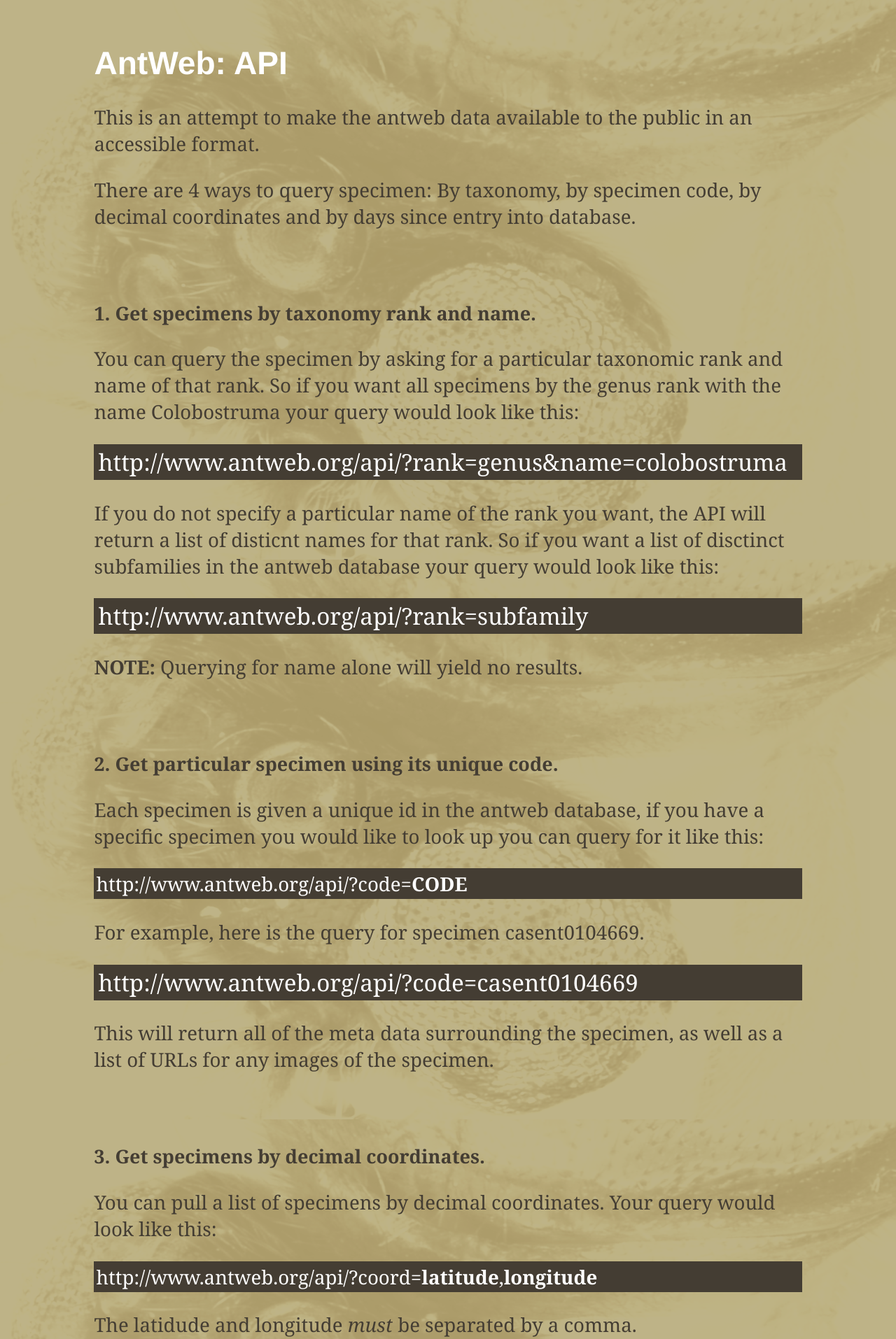
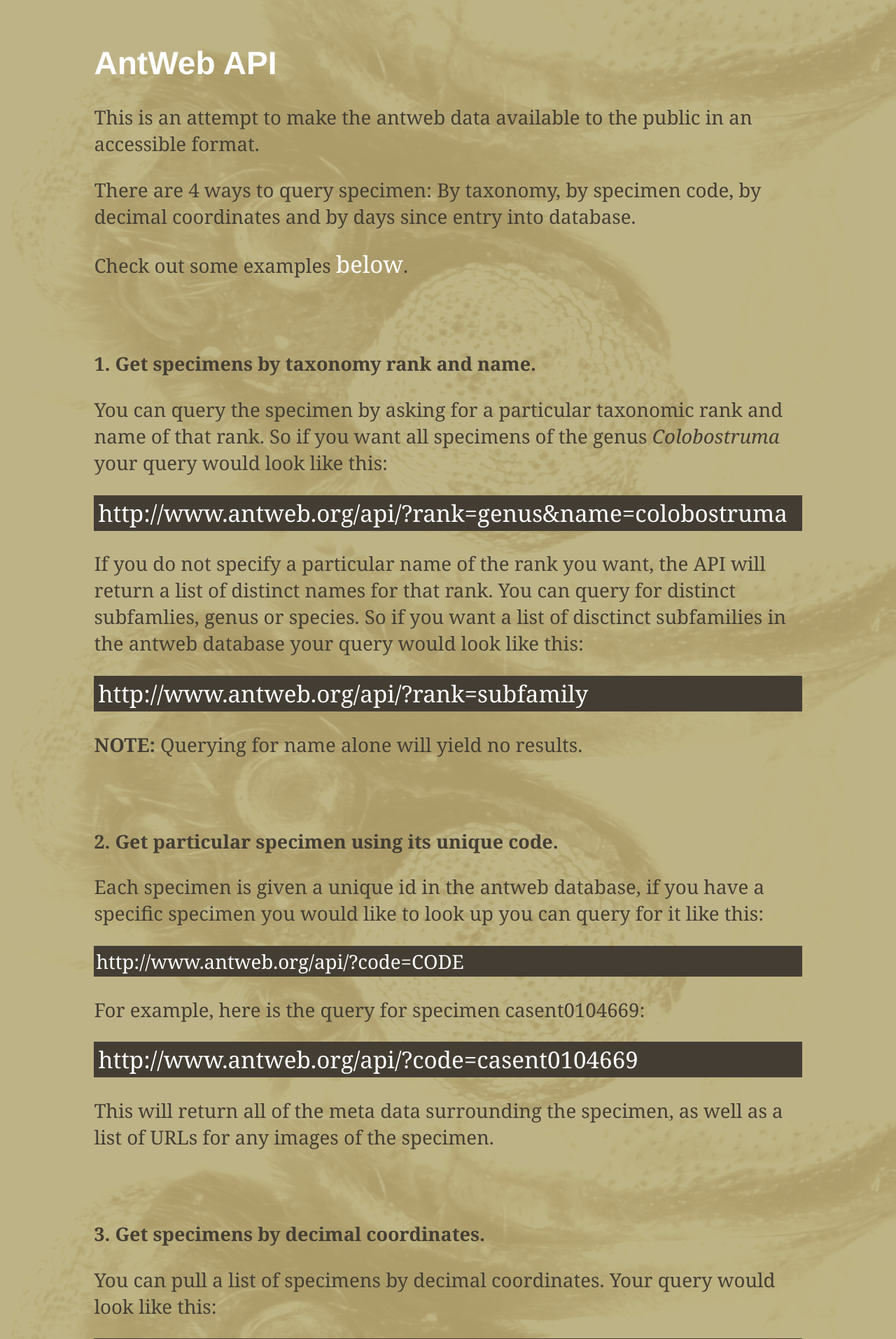
Before and after one commit to jaymollica/antweb, a PHP site: page /readme.html in a window 1280 px wide. Shown: the top 1914 px of the page at 70% size. Run offline with PHP 8.4, Linux system fonts and the light colour scheme.

Commit message:
readme changes

```diff
--- a/api/css/readme.css
+++ b/api/css/readme.css
@@ -12,18 +12,20 @@ body {
 
 }
 
-a, .link {
+a {
+  text-decoration:none;
+  color:white;
+}
+
+.link, .link a {
+  text-decoration:none;
   color:white;
   opacity:1;
   background-color:#443D33;
   padding:3px;
 }
 
-.link a {
-  text-decoration:none;
-}
-
-.link a:hover {
+a:hover {
   text-decoration:none;
   color:lightgray;
 }
--- a/api/index.php
+++ b/api/index.php
@@ -39,7 +39,7 @@ if($_REQUEST) {
     $lat = $parts[0];
     $lon = $parts[1];
 
-    $r = 25;
+    $r = 5;
 
     if(isset($_REQUEST['r'])) {
       $r = $_REQUEST['r'];
@@ -80,5 +80,8 @@ if($_REQUEST) {
   }
 
 }
+else {
+  include('readme.html');
+}
 
 ?>
--- a/api/readme.html
+++ b/api/readme.html
@@ -1,22 +1,24 @@
 <html>
   <head>
-    <title>Antweb: API</title>
+    <title>Antweb API</title>
     <link rel="stylesheet" type="text/css" href="css/readme.css" />
   </head>
   <body>
     <div class="container">
-        <h1>AntWeb: API</h1>
+        <h1>AntWeb API</h1>
 
         <p>This is an attempt to make the antweb data available to the public in an accessible format.</p>
         <p>There are 4 ways to query specimen: By taxonomy, by specimen code, by decimal coordinates and by days since entry into database.</p>
 
+        <p>Check out some examples <a href="#examples">below</a>.</p>
+
         <h3>1. Get specimens by taxonomy rank and name.</h3>
 
-        <p>You can query the specimen by asking for a particular taxonomic rank and name of that rank.  So if you want all specimens by the genus rank with the name Colobostruma your query would look like this:</p>
+        <p>You can query the specimen by asking for a particular taxonomic rank and name of that rank.  So if you want all specimens of the genus <em>Colobostruma</em> your query would look like this:</p>
 
         <p class="link"><a href="http://www.antweb.org/api/?rank=genus&name=colobostruma">http://www.antweb.org/api/?rank=genus&name=colobostruma</a></p>
 
-        <p>If you do not specify a particular name of the rank you want, the API will return a list of disticnt names for that rank.  So if you want a list of disctinct subfamilies in the antweb database your query would look like this:</p>
+        <p>If you do not specify a particular name of the rank you want, the API will return a list of distinct names for that rank.  You can query for distinct subfamlies, genus or species.  So if you want a list of disctinct subfamilies in the antweb database your query would look like this:</p>
 
         <p class="link"><a href="http://www.antweb.org/api/?rank=subfamily">http://www.antweb.org/api/?rank=subfamily</a></p>
 
@@ -26,9 +28,9 @@
 
         <p>Each specimen is given a unique id in the antweb database, if you have a specific specimen you would like to look up you can query for it like this:</p>
 
-        <p class="link">http://www.antweb.org/api/?code=<b>CODE</b></p>
+        <p class="link">http://www.antweb.org/api/?code=CODE</p>
 
-        <p>For example, here is the query for specimen casent0104669.</p>
+        <p>For example, here is the query for specimen casent0104669:</p>
 
         <p class="link"><a href="http://www.antweb.org/api/?code=casent0104669">http://www.antweb.org/api/?code=casent0104669</a></p>
 
@@ -36,24 +38,24 @@
 
         <h3>3. Get specimens by decimal coordinates.</h3>
         <p>You can pull a list of specimens by decimal coordinates.  Your query would look like this:</p>
-        <p class="link">http://www.antweb.org/api/?coord=<b>latitude</b>,<b>longitude</b></p>
+        <p class="link">http://www.antweb.org/api/?coord=latitude,longitude</p>
         <p>The latidude and longitude <em>must</em> be separated by a comma.</p>
         <p>You can also define a specific radius in kilometers that you'd like to cover:</p>
-        <p class="link">http://www.antweb.org/api/?coord=<b>latitude</b>,<b>longitude</b>&r=<b>radius</b></p>
-        <p>The radius defaults at 25 km.</p>
+        <p class="link">http://www.antweb.org/api/?coord=latitude,longitude&r=radius</p>
+        <p>The radius defaults at 5 km.</p>
 
         <p>Here is the query for all specimen collected within a 2 km radius of the California Academy of Sciences.</p>
 
         <p class="link"><a href="http://www.antweb.org/api/?coord=37.76,-122.45&r=2">http://www.antweb.org/api/?coord=37.76,-122.45&r=2</a>
 
         <h3>4. Get latest specimens or images</h3>
-        <p>You can pull a list of either the latest specimen or images that have been added to the database.</p>
-        <p>To get a list of the latest specimen, query for the number of days in the past you'd like to go.  So if you'd like a list of specimen added in the last week, your query would look like this:</p>
+        <p>You can pull a list of either the latest specimens or images that have been added to the database.</p>
+        <p>To get a list of the latest specimens, query for the number of days in the past you'd like to go.  So if you'd like a list of specimens added in the last week, your query would look like this:</p>
         <p class="link"><a href="http://www.antweb.org/api/?since=7">http://www.antweb.org/api/?since=7</a></p>
         <p>If you would like to get the images added in the last week, just add an argument that qualifies you are looking for images:</p>
         <p class="link"><a href="http://www.antweb.org/api/?since=7&img=true">http://www.antweb.org/api/?since=7&img=true</a></p>
         <p>If you would like to find only images of a certain type add an argument for the type of image you are looking for.<p>
-        <p>Here are the four types of images:</p>
+        <p>There are four types of images:</p>
         <ul>
             <li>H = head</li>
             <li>D = dorsal</li>
@@ -61,8 +63,13 @@
             <li>L = label</li>
         </ul>
 
-        <p>So your query would look like this if you wanted only head shots:</p>
+        <p>So your query would look like this if you wanted only head shots from the last week:</p>
         <p class="link"><a href="http://www.antweb.org/api/?since=7&img=true&type=h">http://www.antweb.org/api/?since=7&img=true&type=h</a></p>
+
+        <h3>Examples</h3>
+        <a name="examples"></a>
+
+        <p>1. <a href="http://vaguespace.org/ants/" target="_blank">Taxonomy sunburst visualization</a><p>
 
     </div>
 
```
